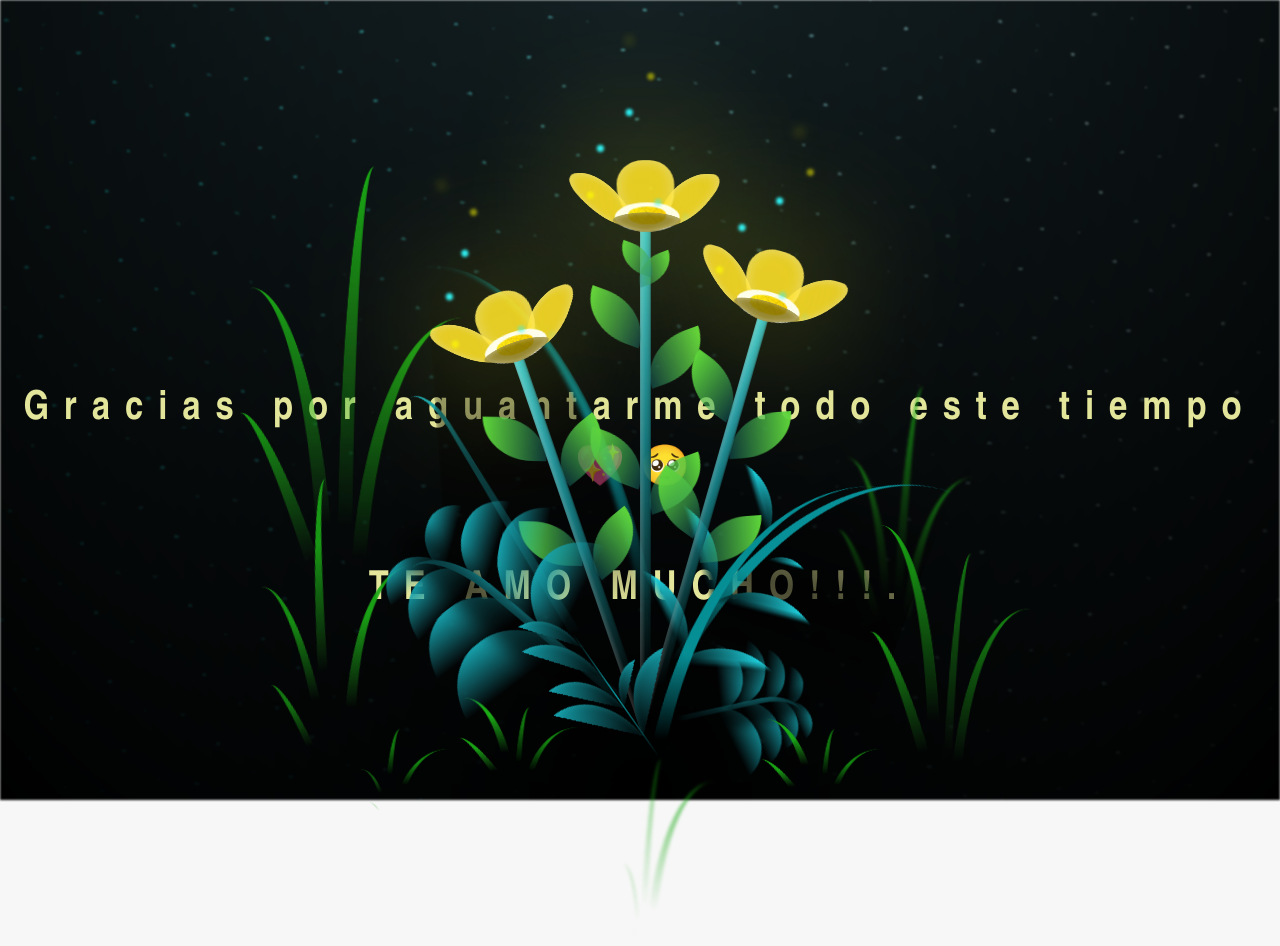
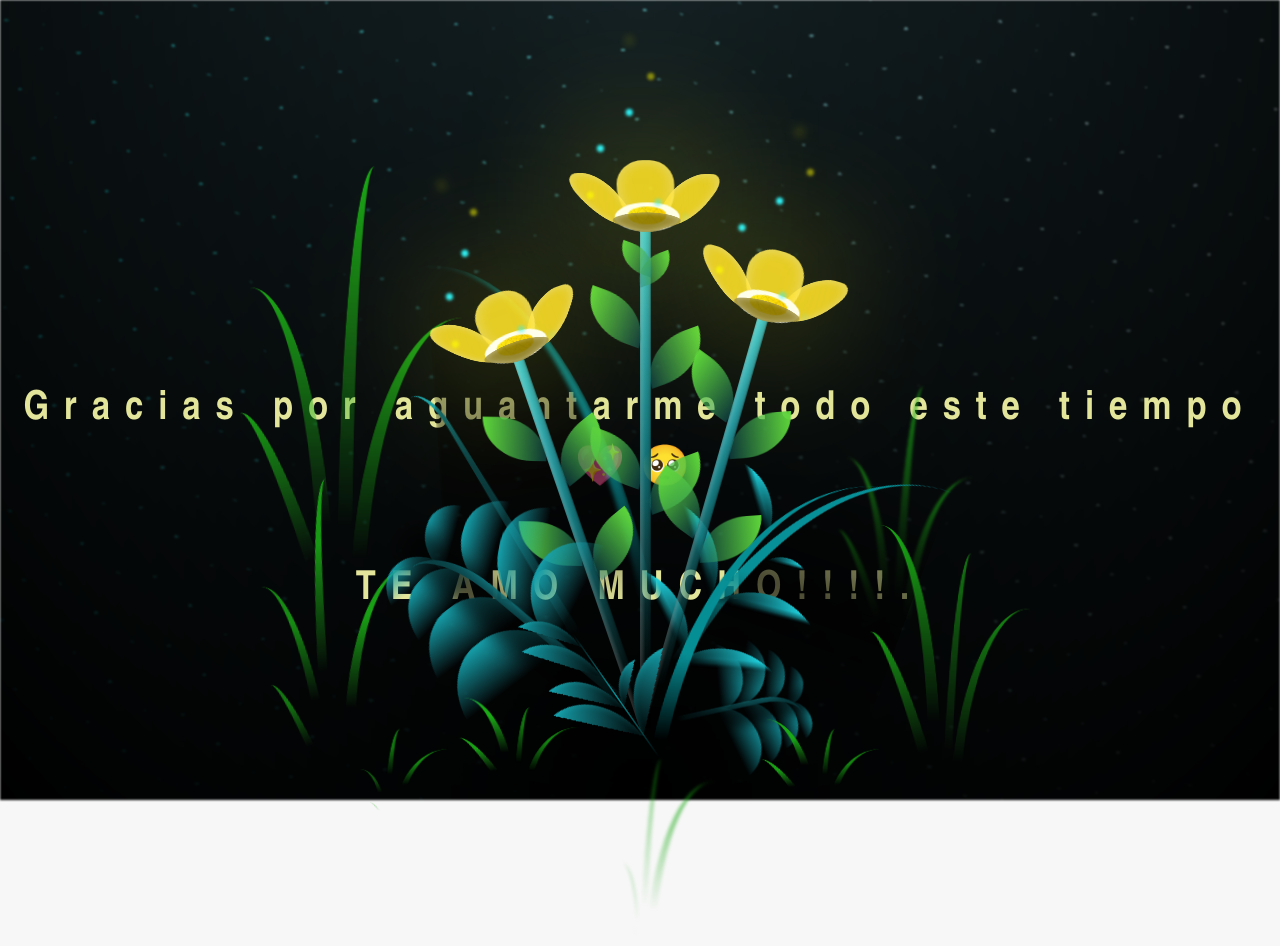
Before and after one commit to Cesar-RFran/flores, a website: page flower.html in a window 1280 px wide. Drawn offline with Linux system fonts and the light colour scheme.

Commit message:
Flores listas25

```diff
--- a/flower.html
+++ b/flower.html
@@ -15,7 +15,7 @@
     </div>
 
     <h1 class="titulo">Gracias por aguantarme todo este tiempo 💖🥺 <br> <br>
-      TE AMO MUCHO!!!.</h1>
+      TE AMO MUCHO!!!!.</h1>
     <div class="night"></div>
     <div class="flowers">
       <div class="flower flower--1">
```
